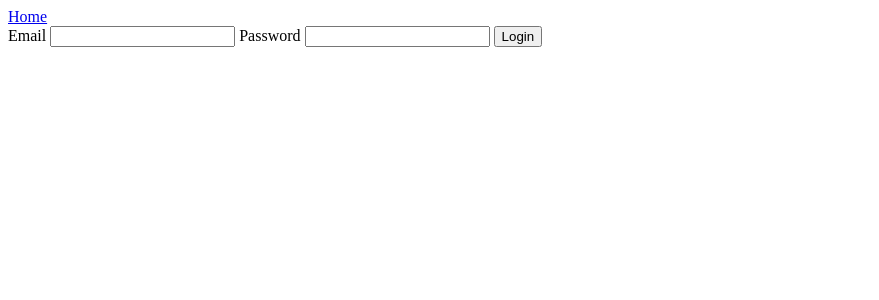
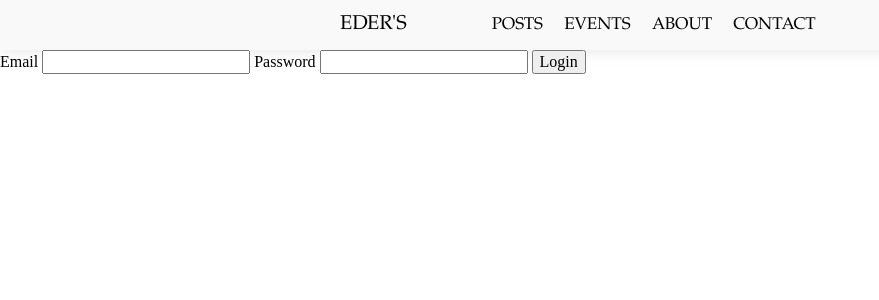
Before and after one commit to EderVs/IS-laboratorio-2020-1, a Django app: page /login/ in a window 1280 px wide. Shown: the top 300 px of the page, without its empty margins (0-879 px from the left). Run offline with Django 3.2, Linux system fonts and the light colour scheme.

Commit message:
Adding header

```diff
--- /dev/null
+++ b/Personal_Blog/Home/static/Home/css/header.css
@@ -0,0 +1,56 @@
+nav {
+    box-shadow: 0 1px 15px 0 rgba(0, 0, 0, 0.1);
+    background-color: rgba(249, 249, 249, 1);
+    font-family: Perpetua, Baskerville, "Big Caslon", "Palatino Linotype", Palatino, "URW Palladio L", "Nimbus Roman No9 L", serif;
+    height: 50px;
+}
+
+nav ul {
+    list-style-type: none;
+    margin: 0 auto;
+    padding: 1em 0;
+    padding: .8em 0;
+    width: 600px;
+}
+
+nav ul li {
+    display: inline;
+    font-size: 17px;
+    margin-right: 1em;
+}
+
+nav ul li:first-child {
+    font-size: 20px;
+}
+
+nav ul li:last-child {
+    margin-right: 0;
+}
+
+/* unvisited link */
+nav ul li a:link {
+    color: black;
+    text-decoration: none;
+}
+
+/* visited link */
+nav ul li a:visited {
+    color: black;
+    text-decoration: none;
+}
+
+/* mouse over link */
+nav ul li a:hover {
+    color: black;
+    text-decoration: none;
+}
+
+/* selected link */
+nav ul li a:active {
+    color: black;
+    text-decoration: none;
+}
+
+#nav-index {
+    margin-right: 4em;
+}
--- a/Personal_Blog/Home/templates/Home/about.html
+++ b/Personal_Blog/Home/templates/Home/about.html
@@ -1,4 +1,4 @@
-{% extends "Home/not_home.html" %}
+{% extends "Home/base.html" %}
 
 
 {% block css_content %}
--- a/Personal_Blog/Home/templates/Home/base.html
+++ b/Personal_Blog/Home/templates/Home/base.html
@@ -6,7 +6,9 @@
     <title>{{ title }}</title>
 
     {% load static %}
-    <link rel="stylesheet" href={% static "Home/css/base.css" %}>
+    <link rel="stylesheet" href="{% static 'Home/css/normalize.css' %}"/>
+    <link rel="stylesheet" href="{% static 'Home/css/base.css' %}"/>
+    <link rel="stylesheet" href="{% static 'Home/css/header.css' %}"/>
     {% block css_content %}
     {% endblock %}
 </head>
@@ -15,14 +17,34 @@
     <div>
         {% if user.is_authenticated %}
         <a href="{% url 'Home:logout' %}">Logout</a>
-        {% else %}
-        <a href="{% url 'Home:login' %}">Login</a>
         {% endif %}
     </div>
     {% endblock %}
 
     {% block body_header %}
+    <header>
+        <nav>
+            <ul id="nav">
+                <li id="nav-index">
+                    <a href="{% url 'Home:index' %}">EDER'S</a>
+                </li>
+                <li id="nav-posts">
+                    <a href="{% url 'Home:index' %}">POSTS</a>
+                </li>
+                <li id="nav-events">
+                    <a href="{% url 'Home:index' %}">EVENTS</a>
+                </li>
+                <li id="nav-about">
+                    <a href="{% url 'Home:about' %}">ABOUT</a>
+                </li>
+                <li id="nav-contact">
+                    <a href="{% url 'Home:index' %}">CONTACT</a>
+                </li>
+            </ul>
+        </nav>
+    </header>
     {% endblock %}
+
     {% block body_content %}
     {% endblock %}
 </body>
--- a/Personal_Blog/Home/templates/Home/login.html
+++ b/Personal_Blog/Home/templates/Home/login.html
@@ -1,4 +1,4 @@
-{% extends "Home/not_home.html" %}
+{% extends "Home/base.html" %}
 
 {% load static %}
 
--- a/Personal_Blog/Home/templates/Home/not_home.html
+++ /dev/null
@@ -1,6 +0,0 @@
-{% extends "Home/base.html" %}
-
-
-{% block body_header %}
-<a href="{% url 'Home:index' %}">Home</a>
-{% endblock %}
--- a/Personal_Blog/Post/templates/Post/one_post.html
+++ b/Personal_Blog/Post/templates/Post/one_post.html
@@ -1,4 +1,4 @@
-{% extends "Home/not_home.html" %}
+{% extends "Home/base.html" %}
 
 {% load static %}
 
```
Also changed, not shown: Personal_Blog/Post/forms.py (+13 -8 lines), Personal_Blog/Home/static/Home/css/normalize.css (added), 1 other file.
